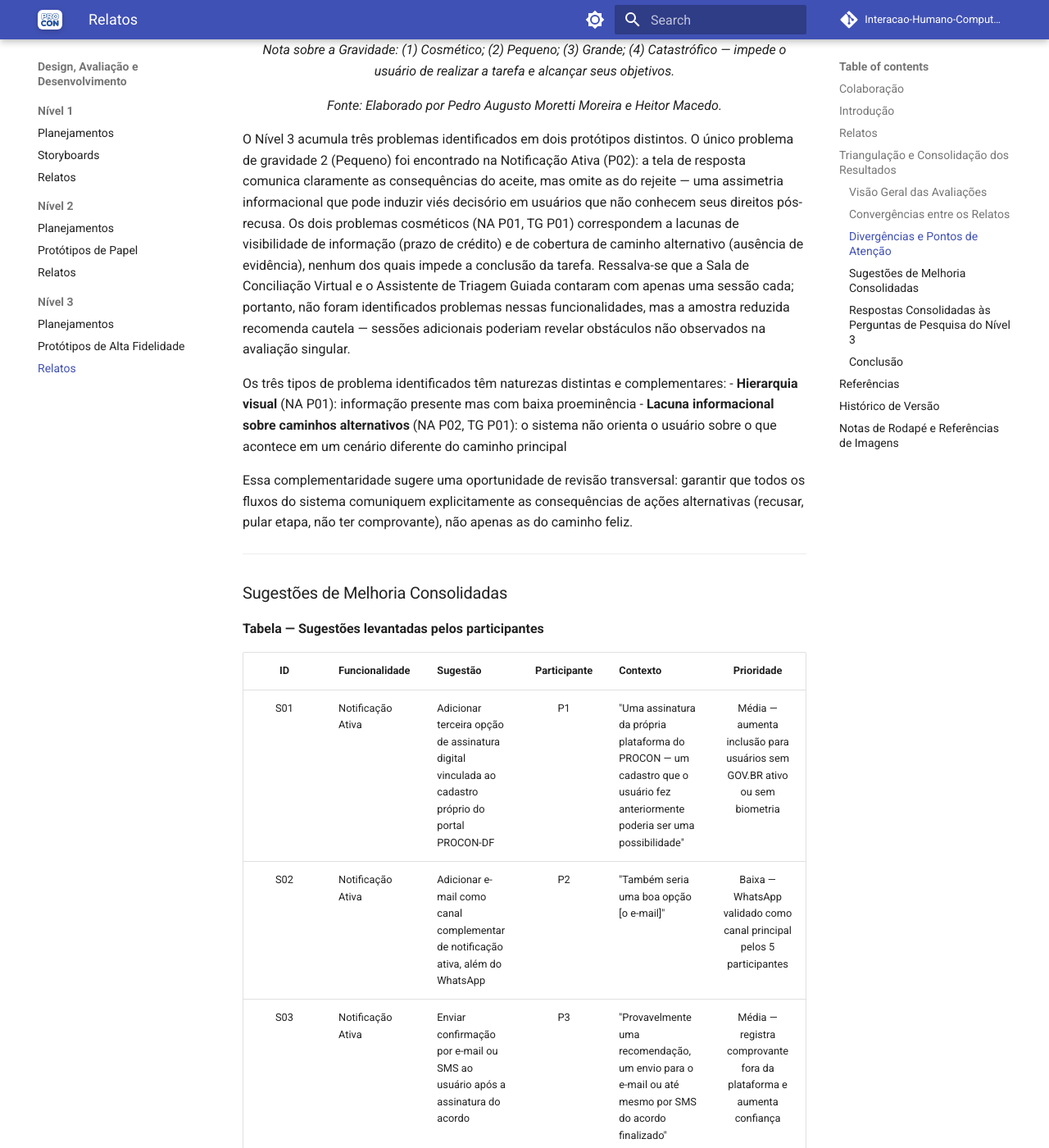
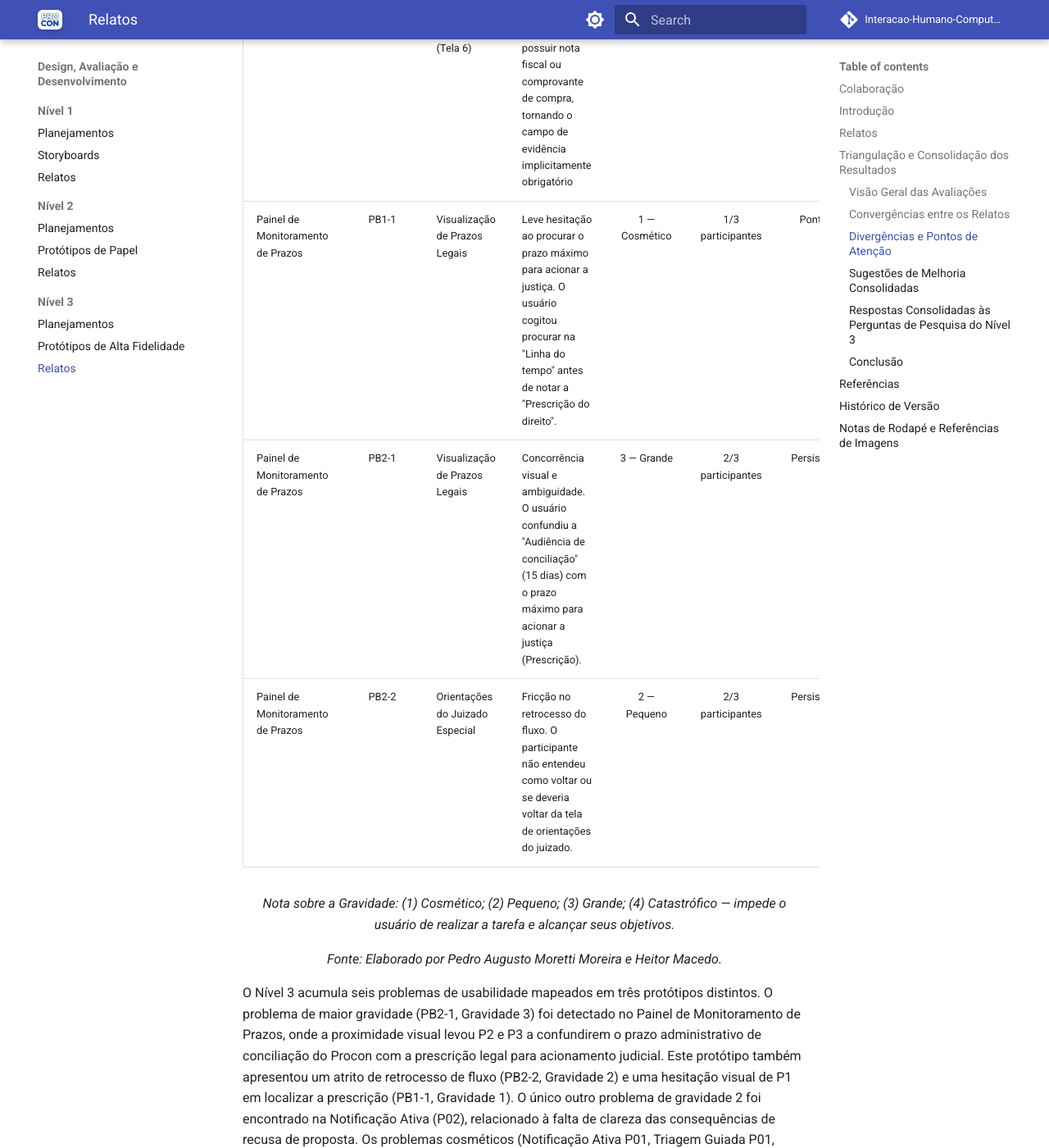
Before and after one commit to Interacao-Humano-Computador/2026.1-Grupo03, an MkDocs documentation site: the page built from docs/design-avaliacao/nivel-3/relatos-nivel3.md, in a window 1280 px wide and 1400 px high, scrolled down 5133 px. Shown: the whole window at 82% size. Built offline with MkDocs 1.6.1 and Material for MkDocs 9.7.7, drawn with Linux system fonts in a browser that asks for light colours; comment, search, counter and statistics services are not loaded; some of the changed text lies outside the part shown.

Commit message:
docs: consolida e atualiza resultados da avaliacao do painel de prazos de alta fidelidade

```diff
--- a/docs/design-avaliacao/nivel-3/relatos-nivel3.md
+++ b/docs/design-avaliacao/nivel-3/relatos-nivel3.md
@@ -23,13 +23,14 @@
 |---|---|---|---|
 | Relato — Sala de Conciliação Virtual | Pedro Augusto Moretti Moreira | Avaliação do protótipo de alta fidelidade da Sala de Conciliação Virtual | [Acessar](relato-resultados-alta-fidelidade-conciliacao-virtual.md) |
 | Relato — Notificação Ativa | Heitor Macedo | Avaliação do protótipo de alta fidelidade da Notificação Ativa | [Acessar](relato-resultados-alta-fidelidade-notificacao-ativa.md) |
-| Relato — Assistente de Triagem Guiada | Pedro Macedo | Avaliação do protótipo de alta fidelidade da Notificação Ativa | [Acessar](relato-resultados-alta-fidelidade-triagem-guiada.md) |
+| Relato — Assistente de Triagem Guiada | Pedro Macedo | Avaliação do protótipo de alta fidelidade da Triagem Guiada | [Acessar](relato-resultados-alta-fidelidade-triagem-guiada.md) |
+| Relato — Painel de Monitoramento de Prazos | Mateus Barreto | Avaliação do protótipo de alta fidelidade do Painel de Monitoramento de Prazos | [Acessar](relato-resultados-alta-fidelidade-painel-prazos.md) |
 
 ---
 
 ## Triangulação e Consolidação dos Resultados
 
-Esta seção sintetiza, de forma interparticipante e entre funcionalidades, os dados coletados nas avaliações do Nível 3. O objetivo é identificar padrões, convergências e divergências que emergem da leitura conjunta dos três relatos — **Sala de Conciliação Virtual** (1 sessão), **Notificação Ativa** (5 sessões) e **Assistente de Triagem Guiada** (1 sessão) —, totalizando **7 sessões com 7 participantes reais**, fornecendo uma visão consolidada do estado de usabilidade do sistema proposto para o PROCON-DF.
+Esta seção sintetiza, de forma interparticipante e entre funcionalidades, os dados coletados nas avaliações do Nível 3. O objetivo é identificar padrões, convergências e divergências que emergem da leitura conjunta dos quatro relatos — **Sala de Conciliação Virtual** (1 sessão), **Notificação Ativa** (5 sessões), **Assistente de Triagem Guiada** (1 sessão) e **Painel de Monitoramento de Prazos** (3 sessões) —, totalizando **10 sessões com 10 participantes reais**, fornecendo uma visão consolidada do estado de usabilidade do sistema proposto para o PROCON-DF.
 
 ---
 
@@ -42,12 +43,13 @@
 | Sala de Conciliação Virtual | Pedro Moretti | 1 (P1) | Fornecedor — empresária, 40 anos | 12/06/2026 | 3 | 100% (3/3) | 0 |
 | Notificação Ativa | Heitor Macedo | 5 (P1–P5) | Consumidores — 18 a 45 anos; professor, universitária, engenheiro elétrico, orientadora educacional | 13–16/06/2026 | 1 (fluxo completo) | 100% (5/5) | 1 (P02, grav. 2) |
 | Assistente de Triagem Guiada | Pedro Macedo | 1 (P1) | Consumidor — professor, 60 anos | 16/06/2026 | 1 (fluxo completo) | 100% (1/1) | 0 |
+| Painel de Monitoramento de Prazos | Mateus Barreto | 3 (P1–P3) | Consumidores — estudantes universitários (19 a 20 anos) | 20–21/06/2026 | 1 (fluxo completo) | 100% (3/3) | 2 (PB2-1, PB2-2) |
 
 <div align="center">
 <p><i>Fonte: Elaborado por Pedro Augusto Moretti Moreira e Heitor Macedo.</i></p>
 </div>
 
-Somados, o Nível 3 acumula **7 sessões de avaliação**, **8 tarefas executadas** (3 na Conciliação Virtual, 5 na Notificação Ativa e 1 na Triagem Guiada) e **0 erros cometidos** por qualquer participante. Apenas P5 (Notificação Ativa) pediu ajuda ao avaliador — uma vez, sobre uma dúvida conceitual do fluxo —, sem impacto na conclusão da tarefa.
+Somados, o Nível 3 acumula **10 sessões de avaliação**, **12 tarefas executadas** (3 na Conciliação Virtual, 5 na Notificação Ativa, 1 na Triagem Guiada e 3 no Painel de Monitoramento de Prazos). Nos testes do Painel de Monitoramento de Prazos, foram observados 2 erros cometidos (P2 e P3 confundiram o prazo de conciliação com o de prescrição) e 2 intervenções de ajuda/orientação pelo mediador, todos resolvidos com sucesso durante as sessões sem impedir a conclusão das tarefas.
 
 ---
 
@@ -91,13 +93,16 @@
 | Notificação Ativa | P02 | Tela de Resposta (Aceitar ou Recusar) | A tela não comunica as consequências da recusa da proposta, gerando hesitação sobre o que acontecerá com a reclamação caso a proposta seja rejeitada | 2 — Pequeno | 1/5 participantes | Pontual | Correção planejada |
 | Sala de Conciliação Virtual | — | — | Nenhum problema identificado | — | — | — | — |
 | Assistente de Triagem Guiada | P01 | Upload Guiado de Evidências (Tela 6) | Não há opção para o caso de o usuário não possuir nota fiscal ou comprovante de compra, tornando o campo de evidência implicitamente obrigatório | 1 — Cosmético | 1/1 participante | Não verificável (n=1) | Correção planejada |
+| Painel de Monitoramento de Prazos | PB1-1 | Visualização de Prazos Legais | Leve hesitação ao procurar o prazo máximo para acionar a justiça. O usuário cogitou procurar na "Linha do tempo" antes de notar a "Prescrição do direito". | 1 — Cosmético | 1/3 participantes | Pontual | Correção planejada |
+| Painel de Monitoramento de Prazos | PB2-1 | Visualização de Prazos Legais | Concorrência visual e ambiguidade. O usuário confundiu a "Audiência de conciliação" (15 dias) com o prazo máximo para acionar a justiça (Prescrição). | 3 — Grande | 2/3 participantes | Persistente | Correção planejada |
+| Painel de Monitoramento de Prazos | PB2-2 | Orientações do Juizado Especial | Fricção no retrocesso do fluxo. O participante não entendeu como voltar ou se deveria voltar da tela de orientações do juizado. | 2 — Pequeno | 2/3 participantes | Persistente | Correção planejada |
 
 <div align="center">
 <p><i>Nota sobre a Gravidade: (1) Cosmético; (2) Pequeno; (3) Grande; (4) Catastrófico — impede o usuário de realizar a tarefa e alcançar seus objetivos.</i></p>
 <p><i>Fonte: Elaborado por Pedro Augusto Moretti Moreira e Heitor Macedo.</i></p>
 </div>
 
-O Nível 3 acumula três problemas identificados em dois protótipos distintos. O único problema de gravidade 2 (Pequeno) foi encontrado na Notificação Ativa (P02): a tela de resposta comunica claramente as consequências do aceite, mas omite as do rejeite — uma assimetria informacional que pode induzir viés decisório em usuários que não conhecem seus direitos pós-recusa. Os dois problemas cosméticos (NA P01, TG P01) correspondem a lacunas de visibilidade de informação (prazo de crédito) e de cobertura de caminho alternativo (ausência de evidência), nenhum dos quais impede a conclusão da tarefa. Ressalva-se que a Sala de Conciliação Virtual e o Assistente de Triagem Guiada contaram com apenas uma sessão cada; portanto, não foram identificados problemas nessas funcionalidades, mas a amostra reduzida recomenda cautela — sessões adicionais poderiam revelar obstáculos não observados na avaliação singular.
+O Nível 3 acumula seis problemas de usabilidade mapeados em três protótipos distintos. O problema de maior gravidade (PB2-1, Gravidade 3) foi detectado no Painel de Monitoramento de Prazos, onde a proximidade visual levou P2 e P3 a confundirem o prazo administrativo de conciliação do Procon com a prescrição legal para acionamento judicial. Este protótipo também apresentou um atrito de retrocesso de fluxo (PB2-2, Gravidade 2) e uma hesitação visual de P1 em localizar a prescrição (PB1-1, Gravidade 1). O único outro problema de gravidade 2 foi encontrado na Notificação Ativa (P02), relacionado à falta de clareza das consequências de recusa de proposta. Os problemas cosméticos (Notificação Ativa P01, Triagem Guiada P01, Painel Prazos PB1-1) correspondem a detalhes de layout ou caminhos alternativos que não obstruem o fluxo principal. Ressalva-se que a Sala de Conciliação Virtual e o Assistente de Triagem Guiada contaram com apenas uma sessão cada, de modo que a ausência de maiores problemas nesses fluxos deve ser corroborada por testes complementares.
 
 Os três tipos de problema identificados têm naturezas distintas e complementares:
 - **Hierarquia visual** (NA P01): informação presente mas com baixa proeminência
@@ -117,6 +122,9 @@
 | S02 | Notificação Ativa | Adicionar e-mail como canal complementar de notificação ativa, além do WhatsApp | P2 | "Também seria uma boa opção [o e-mail]" | Baixa — WhatsApp validado como canal principal pelos 5 participantes |
 | S03 | Notificação Ativa | Enviar confirmação por e-mail ou SMS ao usuário após a assinatura do acordo | P3 | "Provavelmente uma recomendação, um envio para o e-mail ou até mesmo por SMS do acordo finalizado" | Média — registra comprovante fora da plataforma e aumenta confiança |
 | S04 | Assistente de Triagem Guiada | Tornar o upload de evidência opcional, adicionando caminho alternativo para quem não possui nota fiscal | P1 | "E se eu não tiver a nota fiscal? Muitas vezes a pessoa pode perder essa nota fiscal" | Alta — afeta diretamente a acessibilidade do fluxo de abertura de reclamação |
+| S05 | Painel de Monitoramento de Prazos | Adicionar um subtítulo claro como "(Prazo máximo para acionar a justiça)" onde diz "Prescrição do Direito" | P1 | Dificuldade inicial de P1 em reconhecer o termo legal de prescrição na home | Média — melhora o entendimento do termo jurídico |
+| S06 | Painel de Monitoramento de Prazos | Separar o bloco de "Prescrição do Direito" da "Linha do tempo" e usar UX Writing mais incisivo como "Seu Direito na Justiça (Prescrição)" | P2, P3 | Usuários P2 e P3 confundiram o prazo de audiência do Procon com o prazo legal de prescrição | Alta — corrige um erro conceitual crítico detectado no fluxo |
+| S07 | Painel de Monitoramento de Prazos | Criar botão primário óbvio de retorno ("Voltar para minhas reclamações") na tela de orientações do Juizado e adicionar breadcrumbs de localização | P2, P3 | Usuários manifestaram desorientação sobre como retornar ao painel principal | Alta — remove quebra de fluxo na navegação de retrocesso |
 
 <div align="center">
 <p><i>Fonte: Elaborado por Pedro Augusto Moretti Moreira e Heitor Macedo.</i></p>
@@ -167,6 +175,7 @@
 | 1.2 | 14/06/2026 | Adição da seção de Triangulação e Consolidação dos Resultados do Nível 3. | Heitor Macedo | Heitor Macedo |
 | 1.3 | 16/06/2026 | Adição do relato do Assistente de Triagem Guiada 3. | Pedro Macedo | Heitor Macedo |
 | 1.4 | 16/06/2026 | Atualização completa da seção de Triangulação e Consolidação dos Resultados: expansão para 7 sessões (5 Notificação Ativa, 1 Conciliação Virtual, 1 Triagem Guiada), atualização da tabela síntese, convergências, tabela de problemas consolidados (incluindo NA P02, gravidade 2), sugestões S02–S04 e respostas às perguntas de pesquisa. | Heitor Macedo | Heitor Macedo |
+| 1.5 | 23/06/2026 | Consolidação dos resultados e relatos do Painel de Monitoramento de Prazos (expansão para 10 sessões, inclusão de PB1-1, PB2-1 e PB2-2, novas sugestões S05–S07 e atualização da análise). | Mateus Barreto | Heitor Macedo |
 
 ## Notas de Rodapé e Referências de Imagens
 
```
Also changed, not shown: docs/design-avaliacao/nivel-3/relato-resultados-alta-fidelidade-painel-prazos.md (+17 -13 lines).
